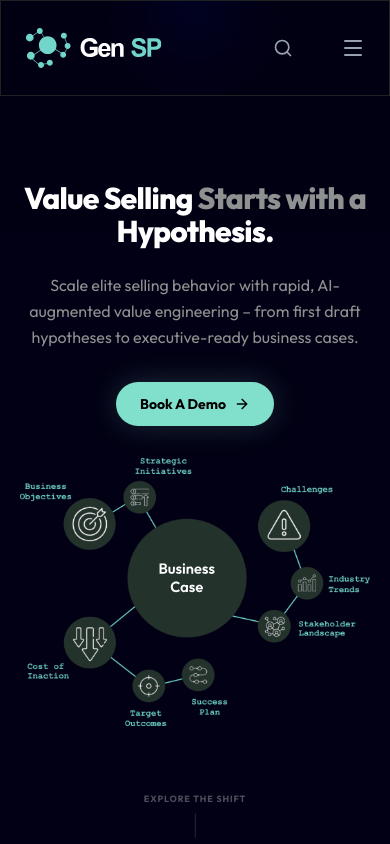
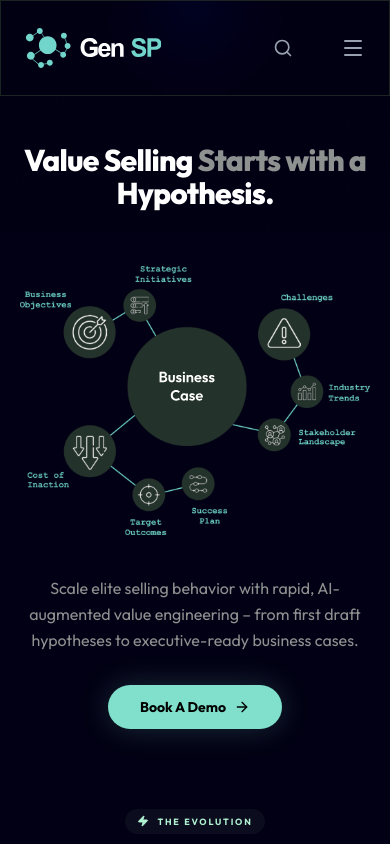
Before and after one commit to nolimit-buzz/gensp, a Next.js app: page / in a window 390 px wide. Shown: the top 844 px of the page. Built offline with nearby package versions, Linux system fonts and the light colour scheme.

Commit message:
update fixes

```diff
--- a/app/components/Hero.tsx
+++ b/app/components/Hero.tsx
@@ -37,14 +37,14 @@ const Hero: React.FC = () => {
   };
 
   return (
-    <section className="relative min-h-screen flex items-center pt-24 md:pt-50 lg:pt-50 xl:pt-24 pb-8 sm:pb-12 overflow-hidden">
+    <section className="relative min-h-max md:min-h-screen  items-center pt-24 md:pt-50 lg:pt-50 xl:pt-24 pb-8 sm:pb-12 overflow-hidden">
       <div className="max-w-[1440px] mx-auto px-4 sm:px-6 md:px-12 lg:px-20 flex flex-col xl:flex-row gap-8 sm:gap-12 lg:gap-16 items-center w-full relative z-10">
         {/* Left Content */}
         <motion.div
           variants={containerVariants}
           initial="hidden"
           animate="visible"
-          className="flex-1 relative text-center xl:text-left"
+          className="flex-1 relative text-center xl:text-left pt-12"
         >
           <motion.h1
             variants={itemVariants}
@@ -55,14 +55,14 @@ const Hero: React.FC = () => {
 
           <motion.p
             variants={itemVariants}
-            className="text-base sm:text-lg md:text-xl text-[#8D9190] font-normal leading-relaxed mb-8 sm:mb-10 max-w-xl mx-auto xl:mx-0"
+            className="hidden lg:block text-base sm:text-lg md:text-xl text-[#8D9190] font-normal leading-relaxed mb-8 sm:mb-10 max-w-xl mx-auto xl:mx-0"
           >
             Scale elite selling behavior with rapid, AI-augmented value engineering – from first draft hypotheses to executive-ready business cases.
           </motion.p>
 
           <motion.div
             variants={itemVariants}
-            className="flex flex-wrap gap-3 sm:gap-5 justify-center xl:justify-start"
+            className="hidden lg:flex flex-wrap gap-3 sm:gap-5 justify-center xl:justify-start"
           >
             <Link href="/book-a-demo-with-nick" className="bg-[#80E0CC] text-black px-6 py-3 sm:px-8 sm:py-4 rounded-full text-sm sm:text-base font-bold flex items-center gap-2 hover:scale-105 transition-transform shadow-[0_0_30px_rgba(128,224,204,0.2)] cursor-pointer">
               Book A Demo <ArrowRight size={16} className="sm:w-[18px] sm:h-[18px]" />
@@ -81,18 +81,36 @@ const Hero: React.FC = () => {
           <div className="relative w-full max-w-[600px] mx-auto aspect-[4/3] lg:aspect-square flex items-center justify-center">
             <img
               src="/hero-image.svg"
+              className="w-full h-full object-contain"
               alt="Hero illustration"
-              className="w-full h-full object-contain"
             />
           </div>
         </motion.div>
       </div>
+      <div className="px-4 sm:px-6 md:px-12 lg:px-20 mt-10">
+        <motion.p
+          variants={itemVariants}
+          className="block lg:hidden text-center text-base sm:text-lg md:text-xl text-[#8D9190] font-normal leading-relaxed mb-8 sm:mb-10 max-w-xl mx-auto xl:mx-0"
+        >
+          Scale elite selling behavior with rapid, AI-augmented value engineering – from first draft hypotheses to executive-ready business cases.
+        </motion.p>
+
+        <motion.div
+          variants={itemVariants}
+          className="block lg:hidden flex-wrap gap-3 sm:gap-5 justify-center w-max mx-auto"
+        >
+          <Link href="/book-a-demo-with-nick" className="bg-[#80E0CC] text-black py-3 px-8 sm:py-4 rounded-full text-sm sm:text-base font-bold flex items-center gap-2 hover:scale-105 transition-transform shadow-[0_0_30px_rgba(128,224,204,0.2)] cursor-pointer">
+            Book A Demo <ArrowRight size={16} className="sm:w-[18px] sm:h-[18px]" />
+          </Link>
+        </motion.div>
+      </div>
+
 
       {/* Section Scroll Indicator */}
       <motion.div
         animate={{ y: [0, 10, 0] }}
         transition={{ duration: 2, repeat: Infinity }}
-          className="absolute bottom-4 sm:bottom-8 left-1/2 -translate-x-1/2 flex flex-col items-center gap-2 opacity-30"
+        className="hidden lg:flex absolute bottom-4 sm:bottom-8 left-1/2 -translate-x-1/2 flex flex-col items-center gap-2 opacity-30"
       >
         <span className="text-[9px] sm:text-[10px] uppercase font-bold tracking-widest">Explore The Shift</span>
         <div className="w-px h-6 sm:h-8 bg-white/50"></div>
```
Lines whose indentation alone changed are shown as unchanged.
